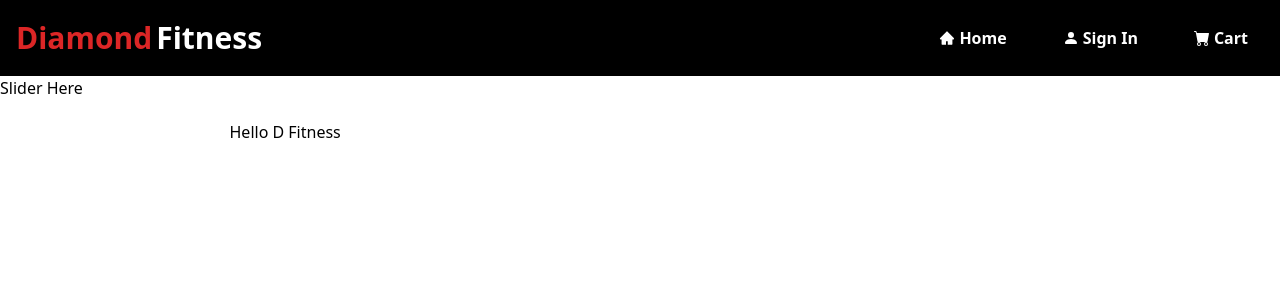
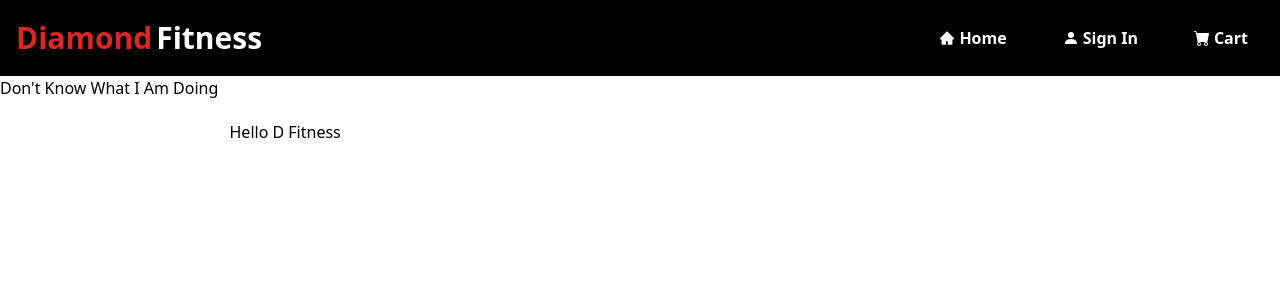
Before and after one commit to realswikarrr/dfitness, a Next.js app: page / in a window 1280 px wide. Shown: the top 300 px of the page. Built offline with nearby package versions, Linux system fonts and the light colour scheme.

Commit message:
perf: 👀 Nothing Changed

```diff
--- a/components/slider.tsx
+++ b/components/slider.tsx
@@ -1,7 +1,7 @@
 const Slider = () => {
   return (
     <div>
-      <p>Slider Here</p>
+      <p>Don't Know What I Am Doing</p>
     </div>
   );
 };
```
